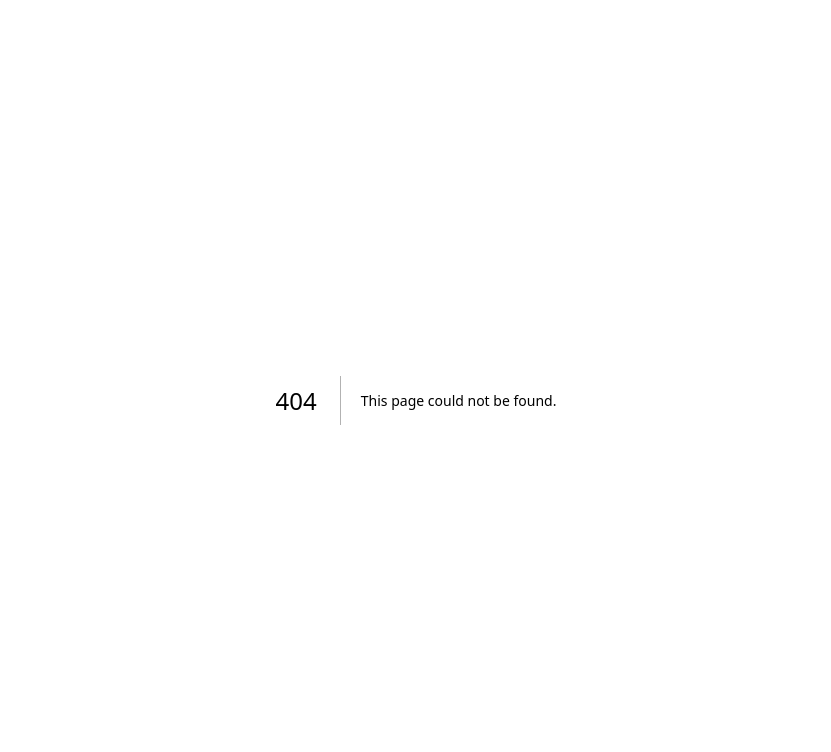
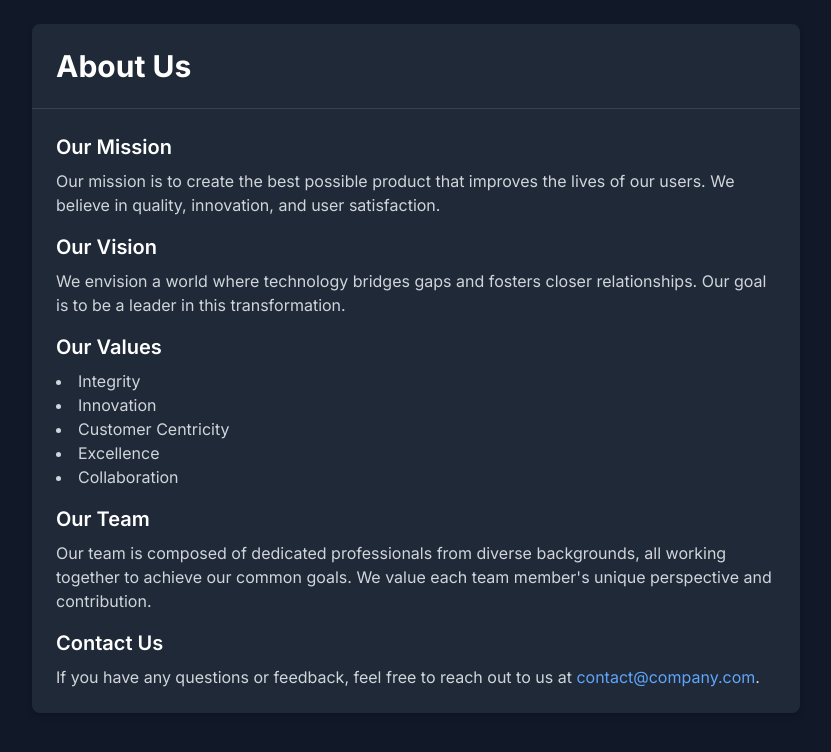
Before and after one commit to guestDI/react-chat-websocket, a Next.js app: page /about in a window 1280 px wide. Before the commit this address had no page. Shown: the top 752 px of the page, without its empty margins (224-1055 px from the left). Built offline with nearby package versions, Linux system fonts and the light colour scheme.

Commit message:
added couple more pages

```diff
--- a/package.json
+++ b/package.json
@@ -12,6 +12,7 @@
     "dotenv": "^16.4.5",
     "firebase": "^10.12.2",
     "js-cookie": "^3.0.5",
+    "jsonwebtoken": "^9.0.2",
     "moment": "^2.30.1",
     "next": "14.2.4",
     "react": "^18",
--- /dev/null
+++ b/src/app/about/page.js
@@ -0,0 +1,60 @@
+const AboutPage = () => {
+  return (
+    <div className="min-h-screen bg-gray-900 text-gray-300 flex flex-col items-center p-6">
+      <div className="bg-gray-800 shadow-md rounded-lg overflow-hidden w-full max-w-3xl">
+        <div className="p-6 border-b border-gray-700">
+          <h1 className="text-3xl font-bold text-white">About Us</h1>
+        </div>
+        <div className="p-6 space-y-4">
+          <section>
+            <h2 className="text-xl font-semibold text-white">Our Mission</h2>
+            <p className="mt-2">
+              Our mission is to create the best possible product that improves
+              the lives of our users. We believe in quality, innovation, and
+              user satisfaction.
+            </p>
+          </section>
+          <section>
+            <h2 className="text-xl font-semibold text-white">Our Vision</h2>
+            <p className="mt-2">
+              We envision a world where technology bridges gaps and fosters
+              closer relationships. Our goal is to be a leader in this
+              transformation.
+            </p>
+          </section>
+          <section>
+            <h2 className="text-xl font-semibold text-white">Our Values</h2>
+            <ul className="list-disc list-inside mt-2">
+              <li>Integrity</li>
+              <li>Innovation</li>
+              <li>Customer Centricity</li>
+              <li>Excellence</li>
+              <li>Collaboration</li>
+            </ul>
+          </section>
+          <section>
+            <h2 className="text-xl font-semibold text-white">Our Team</h2>
+            <p className="mt-2">
+              Our team is composed of dedicated professionals from diverse
+              backgrounds, all working together to achieve our common goals. We
+              value each team member's unique perspective and contribution.
+            </p>
+          </section>
+          <section>
+            <h2 className="text-xl font-semibold text-white">Contact Us</h2>
+            <p className="mt-2">
+              If you have any questions or feedback, feel free to reach out to
+              us at{' '}
+              <a href="mailto:contact@company.com" className="text-blue-400">
+                contact@company.com
+              </a>
+              .
+            </p>
+          </section>
+        </div>
+      </div>
+    </div>
+  );
+};
+
+export default AboutPage;
--- a/src/app/chat/page.js
+++ b/src/app/chat/page.js
@@ -5,7 +5,6 @@ import ChannelList from './ChannelList';
 import MessagesPanel from './MessagesPanel';
 import MessagesPanelFooter from './MessagePanelFooter';
 import socketIO from 'socket.io-client';
-import Notification from '../components/Notification';
 import { useAuthContext } from '../context/AuthContext';
 import { db } from '../../database/firebase';
 import { onValue, ref, set } from 'firebase/database';
@@ -19,7 +18,6 @@ const socket = socketIO.connect(SERVER);
 const Chat = () => {
   const [selectedChannel, setSelectedChannel] = useState({});
   const [messages, setMessages] = useState([]);
-  const [notifications, setNotifications] = useState([]);
   const [typingStatus, setTypingStatus] = useState('');
 
   const { currentUser } = useAuthContext();
@@ -61,10 +59,6 @@ const Chat = () => {
     });
   }, []);
 
-  // if (!currentUser) {
-  //   redirect('/auth');
-  // }
-
   return (
     <div className="w-full flex h-screen flex-row bg-gray-900">
       <div className="flex flex-col w-1/4 border-r border-gray-200 justify-between">
--- a/src/app/hooks/useLogin.js
+++ b/src/app/hooks/useLogin.js
@@ -15,7 +15,7 @@ const useLogin = () => {
     const user = await response.json();
 
     if (user) {
-      Cookies.set('access_token', JSON.stringify(user.token), { expires: 1 });
+      Cookies.set('access_token', user.token);
       router.push('/chat');
     }
   };
--- a/src/app/providers.js
+++ b/src/app/providers.js
@@ -1,12 +1,7 @@
 'use client';
 
-import { AuthContextProvider } from './context/AuthContext';
 import { StoreContextProvider } from './context/StoreContext';
 
 export function Providers({ children }) {
-  return (
-    <AuthContextProvider>
-      <StoreContextProvider>{children}</StoreContextProvider>
-    </AuthContextProvider>
-  );
+  return <StoreContextProvider>{children}</StoreContextProvider>;
 }
--- /dev/null
+++ b/src/app/routes.js
@@ -0,0 +1,3 @@
+export const protectedRoutes = ['/chat', '/profile'];
+export const authRoutes = ['/login'];
+export const publicRoutes = ['/about', '/auth', '/'];
```
Also changed, not shown: src/middleware.js (added, +30 -0 lines), 1 other file (tests, documents, lock files or other folders).
